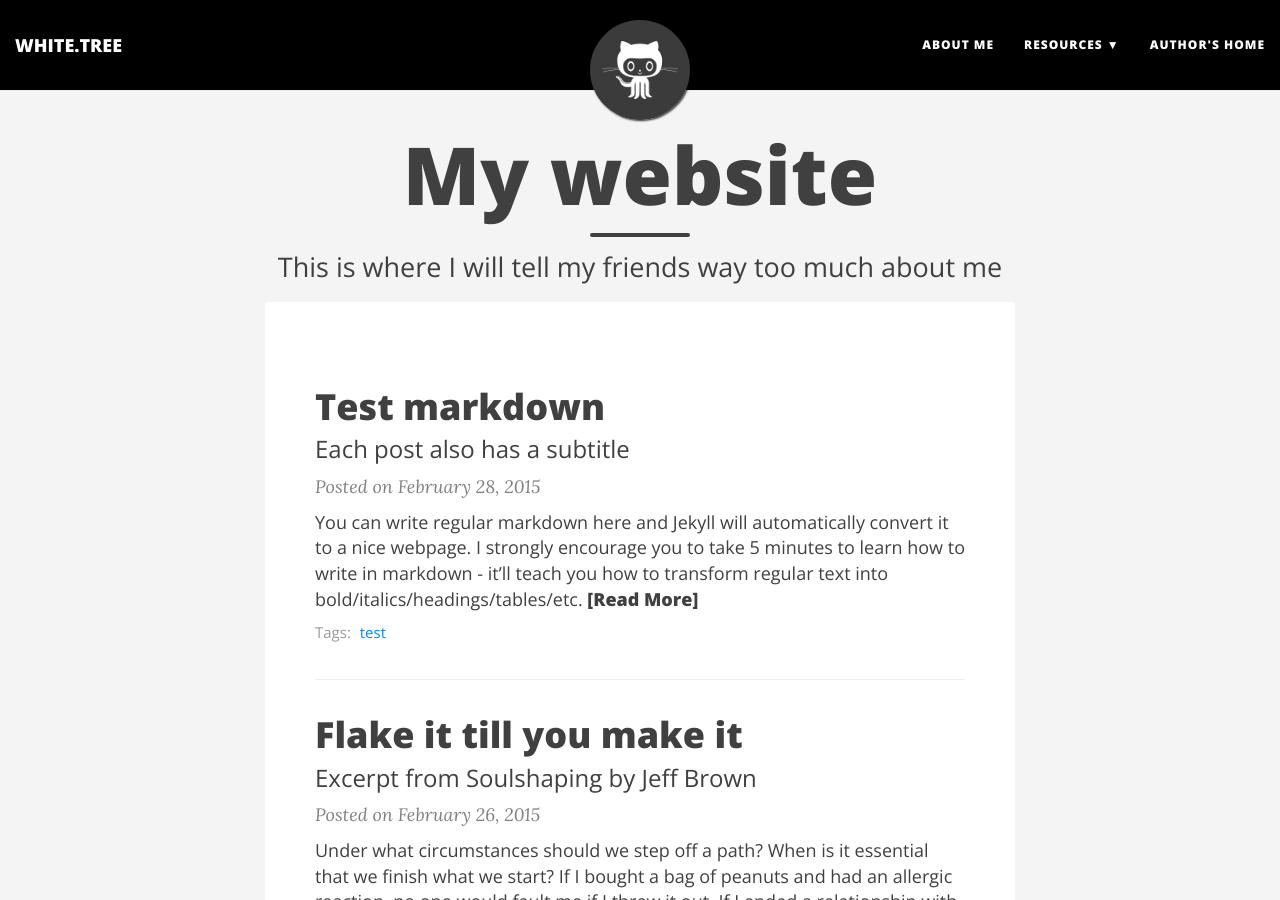
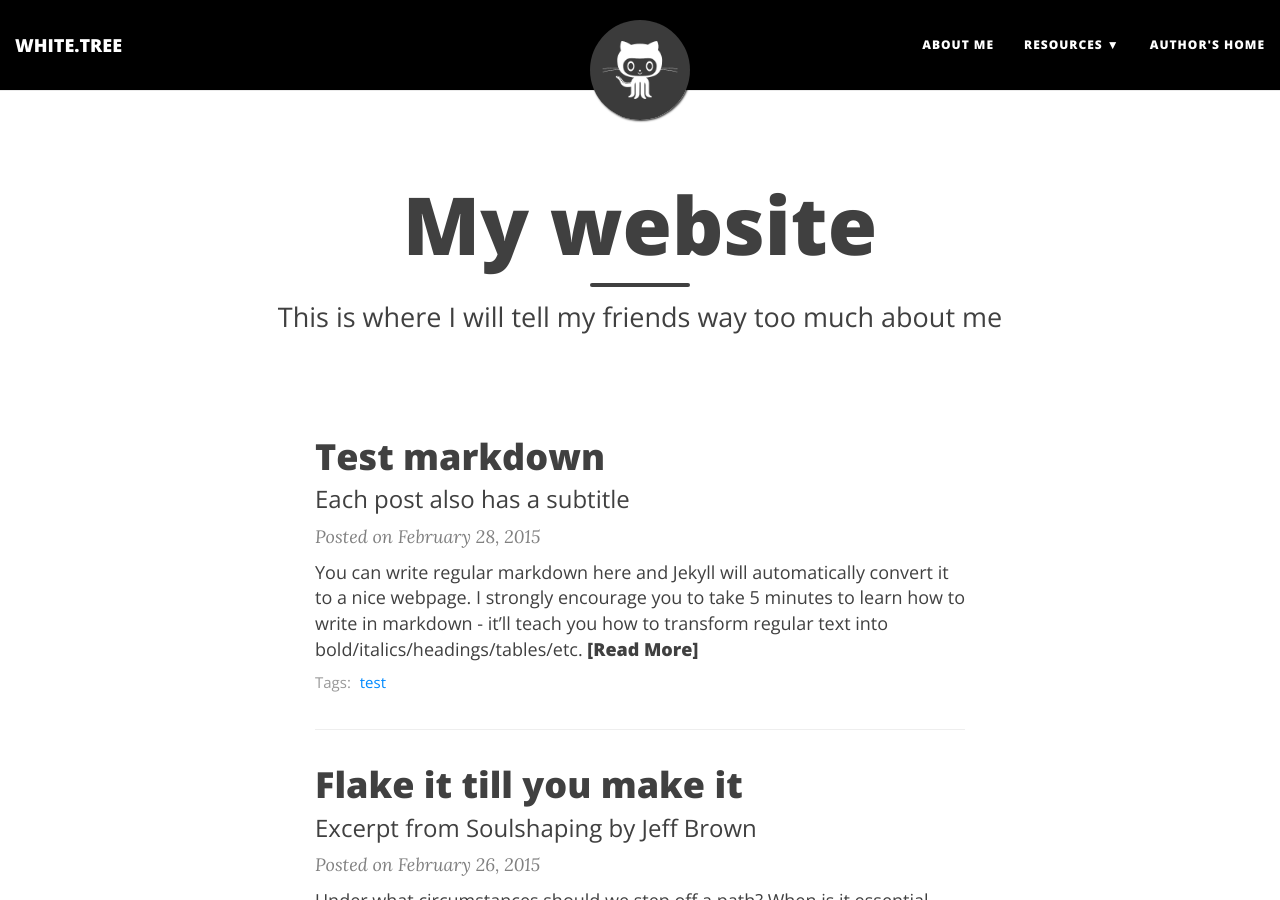
Before and after one commit to cedrush/cedrush.github.io, a Jekyll site: the page built from index.html, in a window 1280 px wide and 900 px high. Built offline with Jekyll 4.4.1, drawn with Linux system fonts in a browser that asks for light colours; nearby versions of some CDN libraries; the list of posts is cut into pages by our own code.

Commit message:
Update base.html

```diff
--- a/_layouts/base.html
+++ b/_layouts/base.html
@@ -24,9 +24,9 @@
     {% include gtm_body.html %}
 
     {% include nav.html %}
-
-    {{ content }}
-
+    <div id="wrapper">
+      {{ content }}
+    </div>
     {% include footer.html %}
 
     {% include footer-scripts.html %}
```
